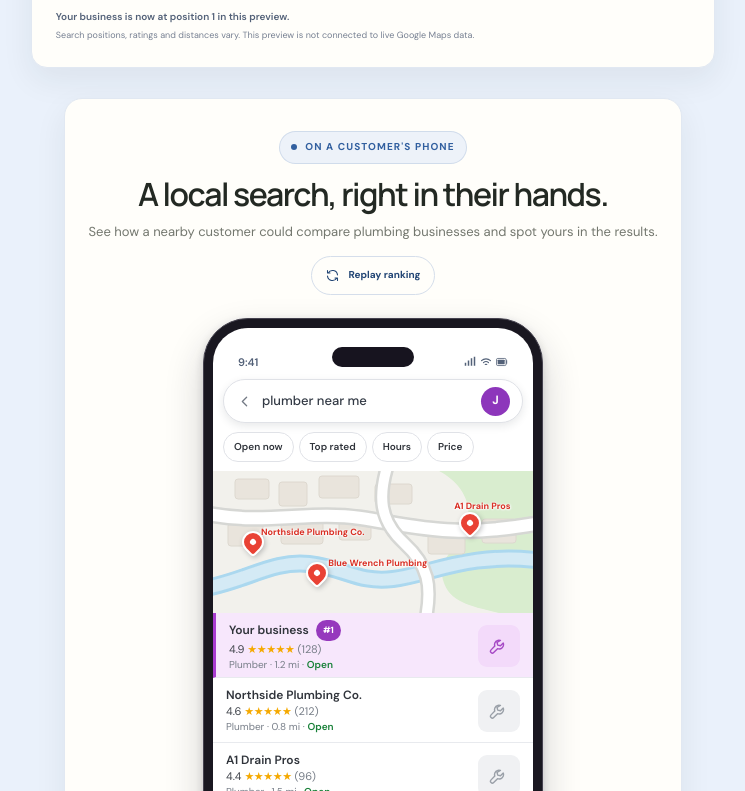
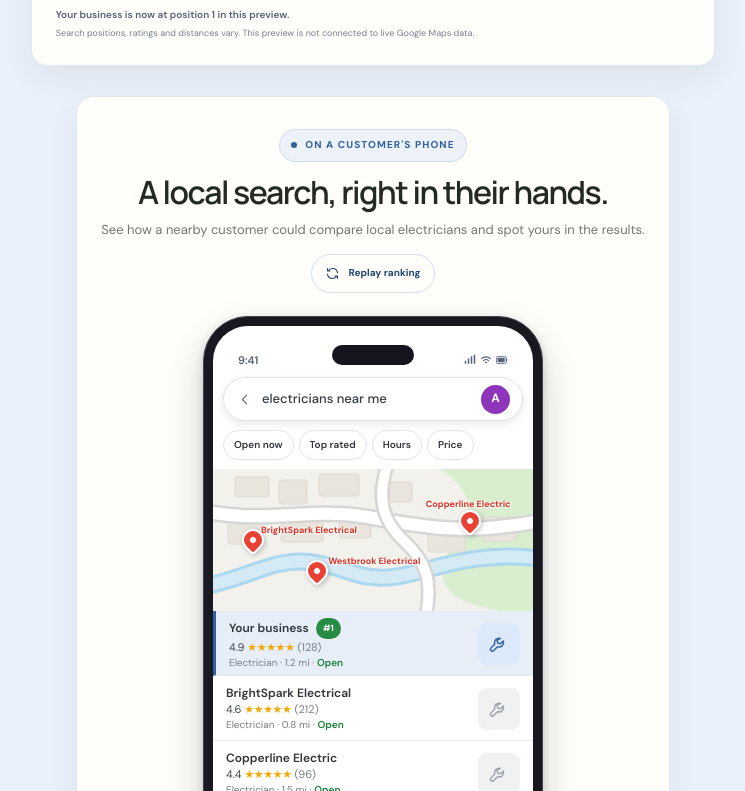
Before and after one commit to deibid11/fadigital, a plain HTML site: page index.html in a window 1280 px wide. Shown: the part 2009-2800 px from the top of the page, without its empty margins (267-1012 px from the left). Drawn offline with Linux system fonts and the light colour scheme.

Commit message:
Update index.html

```diff
--- a/index.html
+++ b/index.html
@@ -107,7 +107,7 @@
       letter-spacing: .04em; text-transform: none;
     }
     .hero-copy .eyebrow::before { display: block; width: 7px; height: 7px; flex-basis: 7px; border-radius: 50%; background: #bad5f7; content: ""; }
-    .hero-copy h1 .serif { font-family: var(--serif); font-style: italic; }
+    .hero-copy h1 .serif { font-family: var(--display); font-style: normal; font-weight: 600; }
     .hero-copy h1 { max-width: 660px; margin: 22px 0 20px; font: 600 clamp(50px, 6.4vw, 82px)/1.01 var(--sans); letter-spacing: -.055em; text-wrap: balance; }
     .hero-copy h1 .serif { color: #dce9fa; letter-spacing: -.07em; }
     .hero-copy > p { max-width: 485px; margin: 0; color: rgba(255,254,250,.82); font-size: 17px; line-height: 1.75; }
@@ -295,13 +295,12 @@
     .ranking-phone-map-label--north { top: 40%; left: 15%; }
     .ranking-phone-map-label--drain { top: 22%; right: 7%; }
     .ranking-phone-map-label--wrench { top: 62%; left: 36%; }
-    .ranking-phone-results { --phone-result-step: 65px; position: relative; height: calc(var(--phone-result-step) * 5); margin: 0; padding: 0; list-style: none; }
+    .ranking-phone-results { --phone-result-step: 65px; position: relative; height: calc(var(--phone-result-step) * 4); margin: 0; padding: 0; list-style: none; }
     .ranking-phone-results li { position: absolute; top: 0; right: 0; left: 0; height: var(--phone-result-step); display: grid; grid-template-columns: minmax(0, 1fr) 44px; align-items: center; gap: 8px; padding: 7px 11px 6px 13px; border-bottom: 1px solid #e8eaee; transform: translateY(var(--phone-row-offset, 0)); transition: transform .62s cubic-bezier(.2,.8,.2,1), background .25s; }
     .ranking-phone-results li:nth-child(1) { --phone-row-offset: 0px; }
     .ranking-phone-results li:nth-child(2) { --phone-row-offset: 65px; }
     .ranking-phone-results li:nth-child(3) { --phone-row-offset: 130px; }
     .ranking-phone-results li:nth-child(4) { --phone-row-offset: 195px; }
-    .ranking-phone-results li:nth-child(5) { --phone-row-offset: 260px; }
     .ranking-phone-demo.is-resetting .ranking-phone-results li { transition: none; }
     .ranking-phone-result-copy { min-width: 0; }
     .ranking-phone-result-title { display: flex; align-items: center; gap: 7px; min-width: 0; }
@@ -313,9 +312,9 @@
     .ranking-phone-result-copy p strong { color: #188038; font-weight: 600; }
     .ranking-phone-tool { width: 42px; height: 42px; display: grid; place-items: center; border-radius: 9px; background: #f0f1f3; color: #9aa0a8; }
     .ranking-phone-tool svg { width: 21px; height: 21px; }
-    .ranking-phone-rank { flex: 0 0 auto; padding: 3px 7px; border-radius: 999px; background: #9639bd; color: #fff; font-size: 9px; font-weight: 700; }
-    .ranking-phone-results li.ranking-phone-featured { border-left: 3px solid #a83bd0; background: #f7e7fc; }
-    .ranking-phone-featured .ranking-phone-tool { background: #f3dafa; color: #a64ac5; }
+    .ranking-phone-rank { flex: 0 0 auto; padding: 3px 7px; border-radius: 999px; background: #278c43; color: #fff; font-size: 9px; font-weight: 700; }
+    .ranking-phone-results li.ranking-phone-featured { border-left: 3px solid var(--blue); background: var(--mist); }
+    .ranking-phone-featured .ranking-phone-tool { background: #dce9fa; color: var(--blue); }
     .ranking-phone-status { min-height: 17px; margin: 13px 0 0; color: #536178; font-size: 11px; font-weight: 600; text-align: center; }
     .ranking-phone-caption { margin: 4px 0 0; color: #73809a; font-size: 10px; line-height: 1.5; text-align: center; }
     .performance-demo { margin-top: 40px; }
@@ -623,7 +622,8 @@
       .hero-copy .text-link { color: var(--ink); }
       .hero-copy .text-link svg { color: var(--blue); }
       .opportunity, .services, .projects, .contact { margin: 12px; padding: 56px 0; border-radius: 24px; }
-      .seo-demos { margin: 12px; padding: 38px 0; border-radius: 24px; }
+      .seo-demos { margin: 8px 12px; padding: 6px 0 38px; border-radius: 24px; }
+      .seo-demos > .wrap { width: 100%; }
       .opportunity { background: linear-gradient(145deg, #eaf0fa 0%, #f0f3f8 65%, #f5f1e9 100%); }
       .services { background: radial-gradient(ellipse at 90% 15%, rgba(166,198,177,.18), transparent 30%), linear-gradient(145deg, #f1f5fc 0%, #f8f6f0 100%); }
       .projects { margin-bottom: 0; padding-bottom: 48px; border-radius: 24px 24px 0 0; }
@@ -647,7 +647,7 @@
       .service-grid { grid-auto-columns: 88%; grid-auto-flow: column; grid-template-columns: none; gap: 12px; margin: 0 -16px; padding: 2px 16px 14px; overflow-x: auto; scroll-snap-type: x mandatory; scrollbar-width: none; overscroll-behavior-inline: contain; }
       .service-grid::-webkit-scrollbar { display: none; }
       .service-card { padding: 22px 20px; border-radius: 16px; scroll-snap-align: center; }
-      .local-rank-demo { margin: 24px 0 30px; padding: 0; border-radius: 0; }
+      .local-rank-demo { margin: 10px 0 30px; padding: 0; border-radius: 0; }
       .local-rank-heading { display: block; }
       .local-rank-heading h3 { margin-top: 11px; font-size: clamp(22px, 6vw, 29px); }
       .local-rank-help { margin-top: 13px; }
@@ -698,7 +698,6 @@
       .ranking-phone-results li:nth-child(2) { --phone-row-offset: 62px; }
       .ranking-phone-results li:nth-child(3) { --phone-row-offset: 124px; }
       .ranking-phone-results li:nth-child(4) { --phone-row-offset: 186px; }
-      .ranking-phone-results li:nth-child(5) { --phone-row-offset: 248px; }
       .ranking-phone-result-title h4 { font-size: 11px; }
       .ranking-phone-tool { width: 39px; height: 39px; }
       .performance-demo { margin-top: 30px; }
@@ -805,7 +804,6 @@
       .ranking-phone-results li:nth-child(2) { --phone-row-offset: 60px; }
       .ranking-phone-results li:nth-child(3) { --phone-row-offset: 120px; }
       .ranking-phone-results li:nth-child(4) { --phone-row-offset: 180px; }
-      .ranking-phone-results li:nth-child(5) { --phone-row-offset: 240px; }
       .ranking-phone-tool { width: 35px; height: 35px; }
       .website-preview-demo { padding: 14px; }
       .website-preview-illustration { min-height: 118px; }
@@ -1143,7 +1141,7 @@
             <div class="ranking-phone-heading">
               <span class="eyebrow">On a customer's phone</span>
               <h3 id="ranking-phone-title">A local search, right in their hands.</h3>
-              <p>See how a nearby customer could compare plumbing businesses and spot yours in the results.</p>
+              <p>See how a nearby customer could compare local electricians and spot yours in the results.</p>
               <button class="local-search-replay" id="ranking-phone-replay" type="button" aria-controls="ranking-phone-results">
                 <svg viewBox="0 0 24 24" fill="none" aria-hidden="true"><path d="M20 11a8 8 0 0 0-14.9-3M4 4v4h4m-4 5a8 8 0 0 0 14.9 3M20 20v-4h-4" stroke="currentColor" stroke-width="1.7" stroke-linecap="round" stroke-linejoin="round"/></svg>
                 Replay ranking
@@ -1162,13 +1160,13 @@
                 </div>
                 <div class="ranking-phone-search">
                   <svg viewBox="0 0 24 24" fill="none" aria-hidden="true"><path d="m15 18-6-6 6-6" stroke="currentColor" stroke-width="1.8" stroke-linecap="round" stroke-linejoin="round"/></svg>
-                  <span class="ranking-phone-query">plumber near me</span>
-                  <span class="ranking-phone-avatar" aria-hidden="true">J</span>
+                  <span class="ranking-phone-query">electricians near me</span>
+                  <span class="ranking-phone-avatar" aria-hidden="true">A</span>
                 </div>
                 <div class="ranking-phone-filters" role="group" aria-label="Example local search filters">
                   <span>Open now</span><span>Top rated</span><span>Hours</span><span>Price</span>
                 </div>
-                <div class="ranking-phone-map" role="img" aria-label="Illustrative map with nearby plumbing businesses in red">
+                <div class="ranking-phone-map" role="img" aria-label="Illustrative map with nearby electricians in red">
                   <svg class="ranking-phone-map-art" viewBox="0 0 320 142" preserveAspectRatio="xMidYMid slice" aria-hidden="true" focusable="false">
                     <rect width="320" height="142" fill="#f2f1ec"/>
                     <path d="M226 0c23 12 35 34 27 56s-29 31-23 53 27 26 56 33H320V0Z" fill="#d9edcf"/>
@@ -1187,57 +1185,49 @@
                     </g>
                   </svg>
                   <span class="ranking-phone-pin ranking-phone-pin--north" aria-hidden="true"></span>
-                  <span class="ranking-phone-map-label ranking-phone-map-label--north" aria-hidden="true">Northside Plumbing Co.</span>
+                  <span class="ranking-phone-map-label ranking-phone-map-label--north" aria-hidden="true">BrightSpark Electrical</span>
                   <span class="ranking-phone-pin ranking-phone-pin--drain" aria-hidden="true"></span>
-                  <span class="ranking-phone-map-label ranking-phone-map-label--drain" aria-hidden="true">A1 Drain Pros</span>
+                  <span class="ranking-phone-map-label ranking-phone-map-label--drain" aria-hidden="true">Copperline Electric</span>
                   <span class="ranking-phone-pin ranking-phone-pin--wrench" aria-hidden="true"></span>
-                  <span class="ranking-phone-map-label ranking-phone-map-label--wrench" aria-hidden="true">Blue Wrench Plumbing</span>
+                  <span class="ranking-phone-map-label ranking-phone-map-label--wrench" aria-hidden="true">Westbrook Electrical</span>
                 </div>
-                <ol class="ranking-phone-results" id="ranking-phone-results" aria-label="Example local plumbing search results">
+                <ol class="ranking-phone-results" id="ranking-phone-results" aria-label="Example local electrician search results">
                   <li data-phone-result>
                     <div class="ranking-phone-result-copy">
-                      <div class="ranking-phone-result-title"><h4>Northside Plumbing Co.</h4></div>
+                      <div class="ranking-phone-result-title"><h4>BrightSpark Electrical</h4></div>
                       <div class="ranking-phone-rating" role="img" aria-label="4.6 out of 5 stars, 212 reviews">4.6 <span class="ranking-phone-stars" aria-hidden="true">★★★★★</span> <span class="ranking-phone-reviews" aria-hidden="true">(212)</span></div>
-                      <p>Plumber · 0.8 mi · <strong>Open</strong></p>
+                      <p>Electrician · 0.8 mi · <strong>Open</strong></p>
                     </div>
                     <span class="ranking-phone-tool" aria-hidden="true"><svg viewBox="0 0 24 24" fill="none"><path d="M14.2 6.2a5 5 0 0 0-6.4 6.4L3.5 17a2.1 2.1 0 0 0 3 3l4.4-4.4a5 5 0 0 0 6.5-6.4l-3.1 3.1-3.2-.8-.8-3.2 3.9-2.1Z" stroke="currentColor" stroke-width="1.6" stroke-linecap="round" stroke-linejoin="round"/></svg></span>
                   </li>
                   <li data-phone-result>
                     <div class="ranking-phone-result-copy">
-                      <div class="ranking-phone-result-title"><h4>A1 Drain Pros</h4></div>
+                      <div class="ranking-phone-result-title"><h4>Copperline Electric</h4></div>
                       <div class="ranking-phone-rating" role="img" aria-label="4.4 out of 5 stars, 96 reviews">4.4 <span class="ranking-phone-stars" aria-hidden="true">★★★★★</span> <span class="ranking-phone-reviews" aria-hidden="true">(96)</span></div>
-                      <p>Plumber · 1.5 mi · <strong>Open</strong></p>
+                      <p>Electrician · 1.5 mi · <strong>Open</strong></p>
                     </div>
                     <span class="ranking-phone-tool" aria-hidden="true"><svg viewBox="0 0 24 24" fill="none"><path d="M14.2 6.2a5 5 0 0 0-6.4 6.4L3.5 17a2.1 2.1 0 0 0 3 3l4.4-4.4a5 5 0 0 0 6.5-6.4l-3.1 3.1-3.2-.8-.8-3.2 3.9-2.1Z" stroke="currentColor" stroke-width="1.6" stroke-linecap="round" stroke-linejoin="round"/></svg></span>
                   </li>
                   <li data-phone-result>
                     <div class="ranking-phone-result-copy">
-                      <div class="ranking-phone-result-title"><h4>Blue Wrench Plumbing</h4></div>
+                      <div class="ranking-phone-result-title"><h4>Westbrook Electrical</h4></div>
                       <div class="ranking-phone-rating" role="img" aria-label="4.5 out of 5 stars, 154 reviews">4.5 <span class="ranking-phone-stars" aria-hidden="true">★★★★★</span> <span class="ranking-phone-reviews" aria-hidden="true">(154)</span></div>
-                      <p>Plumber · 2.1 mi · <strong>Open</strong></p>
-                    </div>
-                    <span class="ranking-phone-tool" aria-hidden="true"><svg viewBox="0 0 24 24" fill="none"><path d="M14.2 6.2a5 5 0 0 0-6.4 6.4L3.5 17a2.1 2.1 0 0 0 3 3l4.4-4.4a5 5 0 0 0 6.5-6.4l-3.1 3.1-3.2-.8-.8-3.2 3.9-2.1Z" stroke="currentColor" stroke-width="1.6" stroke-linecap="round" stroke-linejoin="round"/></svg></span>
-                  </li>
-                  <li data-phone-result>
-                    <div class="ranking-phone-result-copy">
-                      <div class="ranking-phone-result-title"><h4>Cityline Plumbing</h4></div>
-                      <div class="ranking-phone-rating" role="img" aria-label="4.2 out of 5 stars, 61 reviews">4.2 <span class="ranking-phone-stars" aria-hidden="true">★★★★★</span> <span class="ranking-phone-reviews" aria-hidden="true">(61)</span></div>
-                      <p>Plumber · 1.1 mi · <strong>Open</strong></p>
+                      <p>Electrician · 2.1 mi · <strong>Open</strong></p>
                     </div>
                     <span class="ranking-phone-tool" aria-hidden="true"><svg viewBox="0 0 24 24" fill="none"><path d="M14.2 6.2a5 5 0 0 0-6.4 6.4L3.5 17a2.1 2.1 0 0 0 3 3l4.4-4.4a5 5 0 0 0 6.5-6.4l-3.1 3.1-3.2-.8-.8-3.2 3.9-2.1Z" stroke="currentColor" stroke-width="1.6" stroke-linecap="round" stroke-linejoin="round"/></svg></span>
                   </li>
                   <li class="ranking-phone-featured" data-phone-result data-phone-featured-result>
                     <div class="ranking-phone-result-copy">
-                      <div class="ranking-phone-result-title"><h4>Your business</h4><span class="ranking-phone-rank" data-phone-rank-label>#5</span></div>
+                      <div class="ranking-phone-result-title"><h4>Your business</h4><span class="ranking-phone-rank" data-phone-rank-label>#4</span></div>
                       <div class="ranking-phone-rating" role="img" aria-label="4.9 out of 5 stars, 128 reviews">4.9 <span class="ranking-phone-stars" aria-hidden="true">★★★★★</span> <span class="ranking-phone-reviews" aria-hidden="true">(128)</span></div>
-                      <p>Plumber · 1.2 mi · <strong>Open</strong></p>
+                      <p>Electrician · 1.2 mi · <strong>Open</strong></p>
                     </div>
                     <span class="ranking-phone-tool" aria-hidden="true"><svg viewBox="0 0 24 24" fill="none"><path d="M14.2 6.2a5 5 0 0 0-6.4 6.4L3.5 17a2.1 2.1 0 0 0 3 3l4.4-4.4a5 5 0 0 0 6.5-6.4l-3.1 3.1-3.2-.8-.8-3.2 3.9-2.1Z" stroke="currentColor" stroke-width="1.6" stroke-linecap="round" stroke-linejoin="round"/></svg></span>
                   </li>
                 </ol>
               </div>
             </div>
-            <p class="ranking-phone-status" id="ranking-phone-status" aria-live="polite">Your business starts at position #5 in this preview.</p>
+            <p class="ranking-phone-status" id="ranking-phone-status" aria-live="polite">Your business starts at position #4 in this preview.</p>
             <p class="ranking-phone-caption">Illustrative mobile preview · Listings, ratings and positions are examples only.</p>
           </section>
           <section class="performance-demo reveal" aria-labelledby="performance-title">
@@ -1874,7 +1864,7 @@
       void rankingPhoneList.offsetHeight;
       rankingPhoneDemo.classList.remove("is-resetting", "is-complete");
       rankingPhoneDemo.classList.add("is-playing");
-      rankingPhoneStatus.textContent = "Your business starts at position #5 in this preview.";
+      rankingPhoneStatus.textContent = `Your business starts at position #${startingPhoneOrder.length} in this preview.`;
 
       const reducedMotion = window.matchMedia("(prefers-reduced-motion: reduce)").matches;
       if (reducedMotion) {
```
